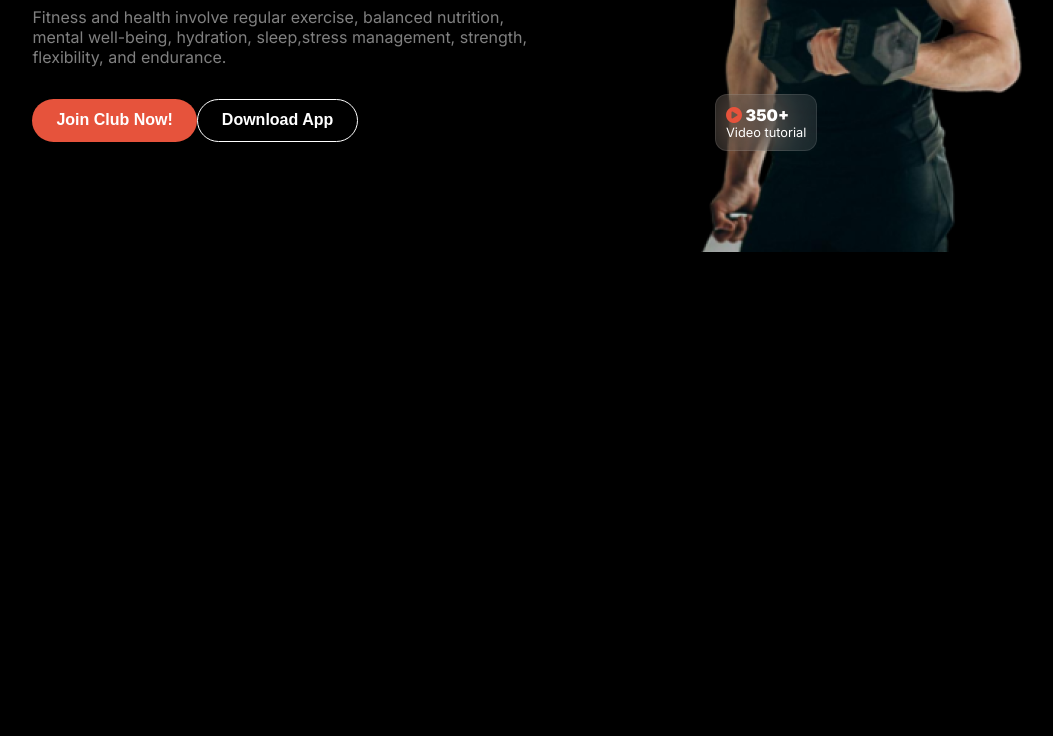
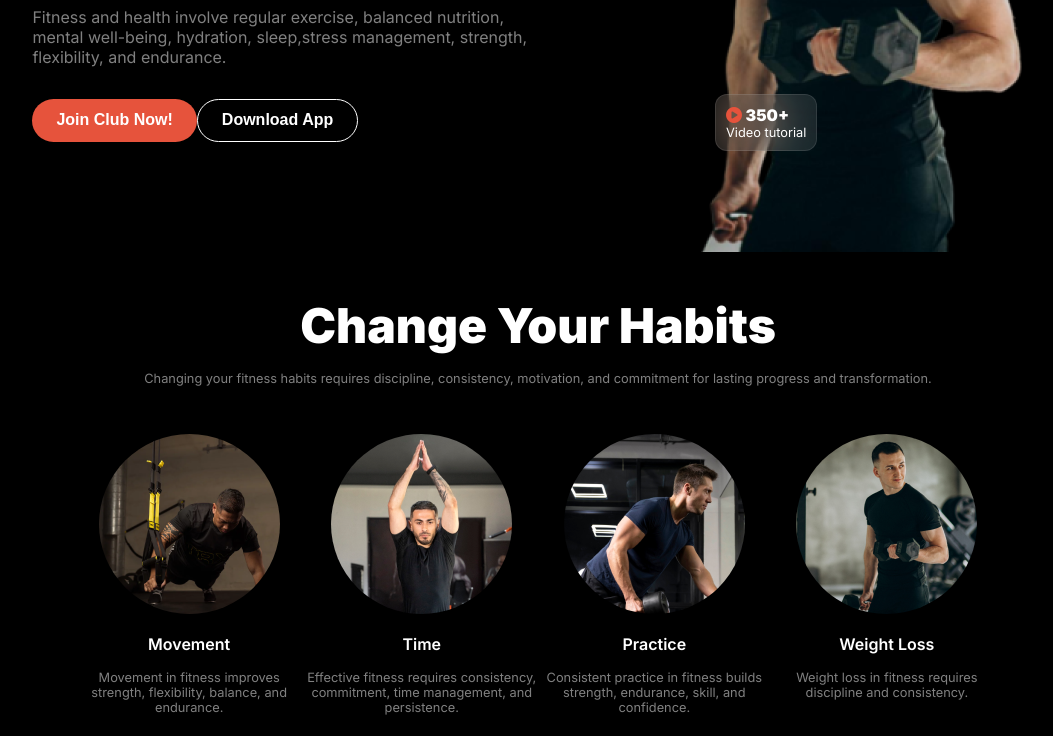
Before and after one commit to Sanim1951/Assignment-2-versatile-ui, a plain HTML site: page index.html in a window 1280 px wide. Shown: the part 423-1159 px from the top of the page, without its empty margins (102-1155 px from the left). Before the commit the page ends 800 px from the top, so only its background shows below. Drawn offline with Linux system fonts and the light colour scheme; a web font is replaced by a local one.

Commit message:
added habbit section

```diff
--- a/index.html
+++ b/index.html
@@ -54,6 +54,35 @@
     </header>
     <main>
 
+      <section class="container habit-section">
+        <h2>Change Your Habits</h2>
+        <p>
+            Changing your fitness habits requires discipline, consistency, motivation, and commitment for lasting progress and transformation.
+        </p>
+        <div class="habit-content">
+          <div class="habit">
+            <img src="images/image 3.png" alt="" />
+            <h3>Movement</h3>
+            <p>Movement in fitness improves strength, flexibility, balance, and endurance.</p>
+          </div>
+          <div class="habit">
+            <img src="images/image 2.png" alt="" />
+            <h3>Time</h3>
+            <p>Effective fitness requires consistency, commitment, time management, and persistence.</p>
+          </div>
+          <div class="habit">
+            <img src="images/image 4.png" alt="" />
+            <h3>Practice</h3>
+            <p>Consistent practice in fitness builds strength, endurance, skill, and confidence.</p>
+          </div>
+          <div class="habit">
+            <img src="images/image 5.png" alt="" />
+            <h3>Weight Loss</h3>
+            <p>Weight loss in fitness requires discipline and consistency.</p>
+          </div>
+        </div>
+      </section>
+      <!-- habit section end -->
     </main>
     <footer>
 
--- a/styles/versatile-ui.css
+++ b/styles/versatile-ui.css
@@ -24,18 +24,16 @@ body {
 .navbar{
   display: flex;
   justify-content: space-between;
-  /* background: linear-gradient(
-    180deg,
-    rgb(17, 17, 17),
-    rgba(119, 119, 119, 0) 100%
-  ); */
+
 }
 .nav-title {
   font-size: 1.7rem;
   font-weight: 800;
   color: rgb(230, 83, 60);
 }
-
+/* .home{
+    color: rgb(230, 83, 60);
+} */
 .navbar1 {
   display: none;
   text-decoration: none;
@@ -65,11 +63,7 @@ nav ul li a:hover {
 .banner-container {
   display: flex;
   justify-content: center;
-  /* background: linear-gradient(
-    180deg,
-    rgb(17, 17, 17),
-    rgba(119, 119, 119, 0) 100%
-  ); */
+
 }
 .banner-left {
   width: 50%;
@@ -147,6 +141,43 @@ nav ul li a:hover {
   left: 35%;
 }
 
+/* habit related styles */
+.habit-section {
+  text-align: center;
+}
+.habit-section h2 {
+  font-weight: 900;
+  font-size: 3rem;
+  color: rgb(255, 255, 255);
+  margin-bottom: 1rem;
+}
+.habit-section p {
+  color: rgba(255, 255, 255, 0.5);
+  font-size: 0.8rem;
+}
+
+.habit-content {
+  display: flex;
+  justify-content: center;
+  margin-top: 3rem;
+}
+.habit {
+  text-align: center;
+  width: 23%;
+}
+.habit img {
+  border-radius: 50%;
+}
+.habit h3 {
+  color: rgb(255, 255, 255);
+  font-weight: 600;
+  font-size: 1rem;
+}
+.habit p {
+  color: rgba(255, 255, 255, 0.5);
+  font-size: 0.8rem;
+  text-align: center;
+}
 
 
 
```
